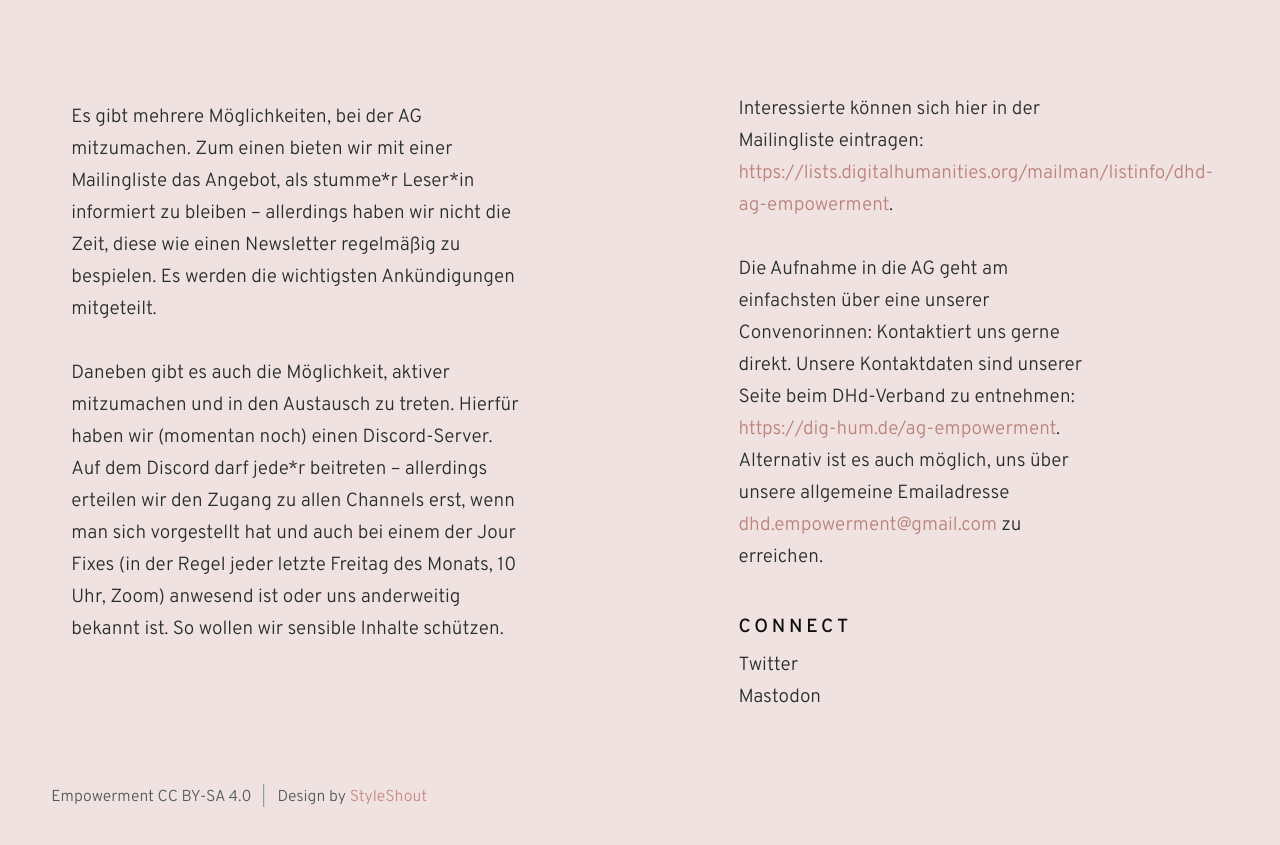
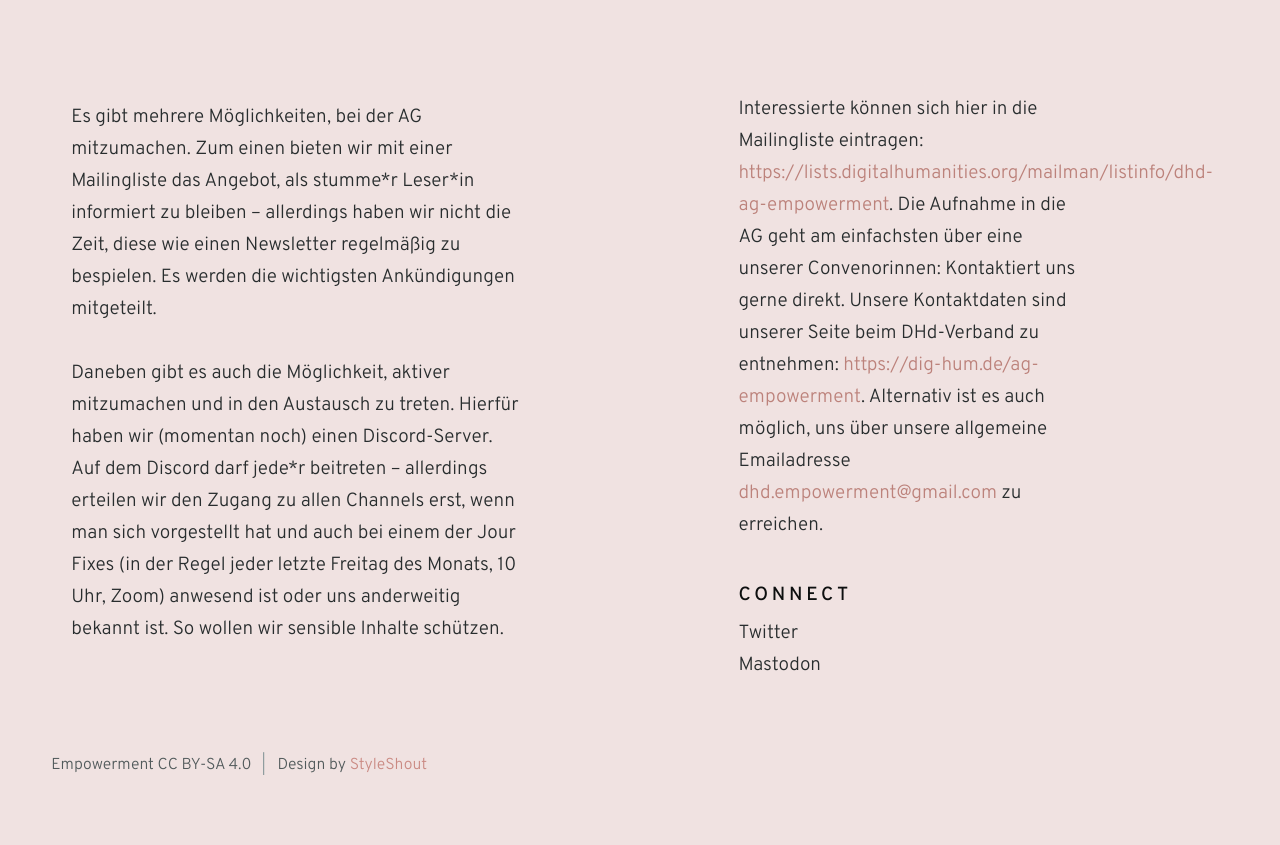
Before and after one commit to empowerdh/empowerdh.github.io, a plain HTML site: page index.html in a window 1280 px wide. Shown: the part 7720-8565 px from the top of the page. Drawn offline with Linux system fonts and the light colour scheme.

Commit message:
update contact info

```diff
--- a/index.html
+++ b/index.html
@@ -394,8 +394,7 @@
 
                     <div class="s-footer__contact-info" >
 
-                    <p>Interessierte können sich hier in der Mailingliste eintragen: <a href="https://lists.digitalhumanities.org/mailman/listinfo/dhd-ag-empowerment">https://lists.digitalhumanities.org/mailman/listinfo/dhd-ag-empowerment</a>.</p>
-                    <p>Die Aufnahme in die AG geht am einfachsten über eine unserer Convenorinnen: Kontaktiert uns gerne direkt. Unsere Kontaktdaten sind unserer Seite beim DHd-Verband zu entnehmen: <a href="https://dig-hum.de/ag-empowerment">https://dig-hum.de/ag-empowerment</a>. Alternativ ist es auch möglich, uns über unsere allgemeine Emailadresse <a href="mailto:dhd.empowerment@gmail.com">dhd.empowerment@gmail.com</a> zu erreichen.</p>
+                    <p>Interessierte können sich hier in die Mailingliste eintragen: <a href="https://lists.digitalhumanities.org/mailman/listinfo/dhd-ag-empowerment">https://lists.digitalhumanities.org/mailman/listinfo/dhd-ag-empowerment</a>. Die Aufnahme in die AG geht am einfachsten über eine unserer Convenorinnen: Kontaktiert uns gerne direkt. Unsere Kontaktdaten sind unserer Seite beim DHd-Verband zu entnehmen: <a href="https://dig-hum.de/ag-empowerment">https://dig-hum.de/ag-empowerment</a>. Alternativ ist es auch möglich, uns über unsere allgemeine Emailadresse <a href="mailto:dhd.empowerment@gmail.com">dhd.empowerment@gmail.com</a> zu erreichen.</p>
 
                     <div class="s-footer__social">
                         <h2 class="text-subtitle">
```
